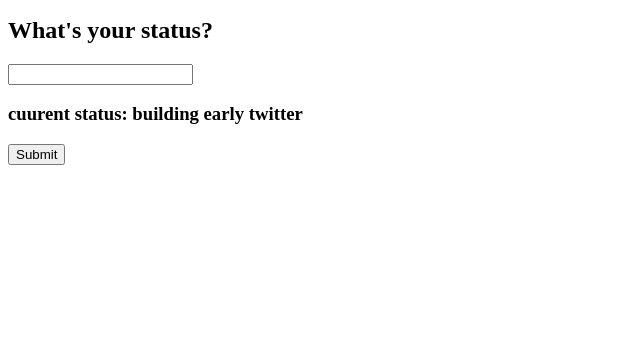
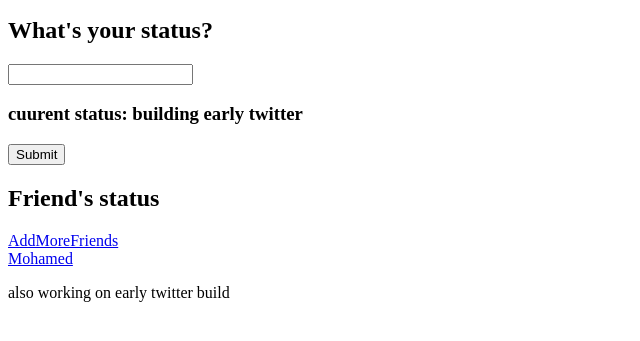
Before and after one commit to sebwiggins/early-twitter, a website: page index.html in a window 1280 px wide. Shown: the part 101-442 px from the top of the page, without its empty margins (0-640 px from the left). Drawn offline with Linux system fonts and the light colour scheme.

Commit message:
freind status

```diff
--- a/index.html
+++ b/index.html
@@ -21,6 +21,14 @@
         <h3>cuurent status: building early twitter</h3>
         <button type="button">Submit</button>
       </section>
+      <section>
+        <h2>Friend's status</h2>
+        <a href="/add more friends/">AddMoreFriends</a>
+      </section>
+      <section>
+        <a href="/Mohamed:/">Mohamed</a>
+        <p>also working on early twitter build</p>
+      </section>
     </main>
   </body>
 </html>
```
